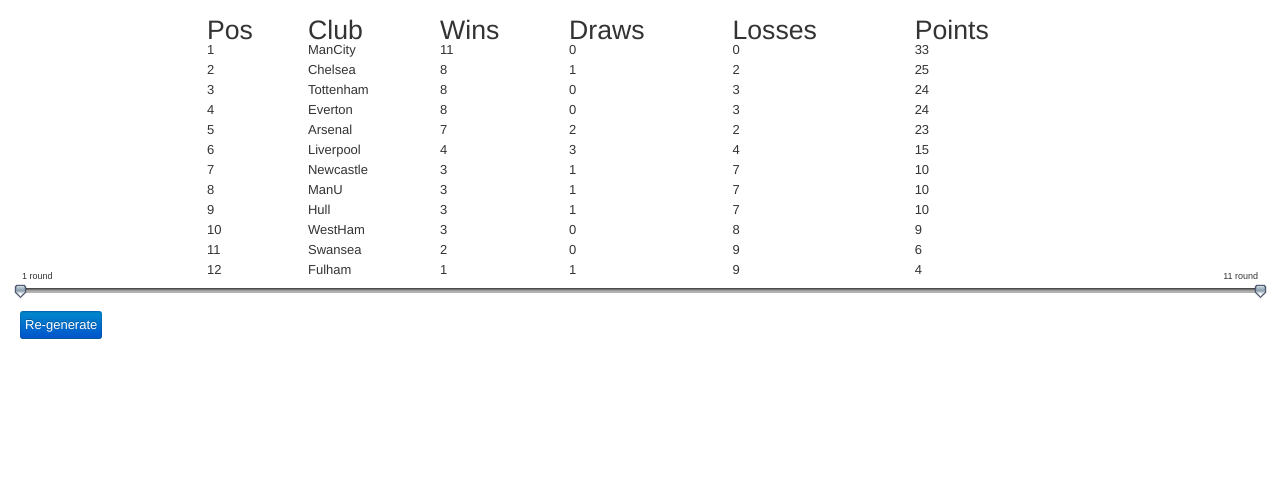
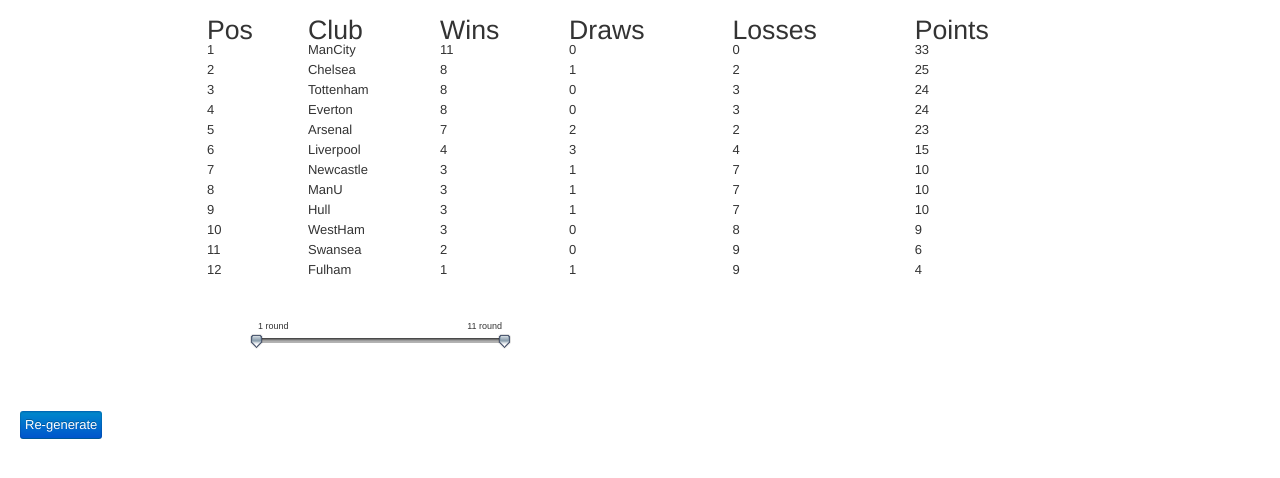
Before and after one commit to rossVo/Mng, a plain HTML site: page index.html in a window 1280 px wide. Drawn offline with Linux system fonts and the light colour scheme; some packages are replaced by stand-ins of ours; files that its build step writes are made by us from their sources.

Commit message:
separated dataUtils and added tests for some functions

```diff
--- a/css/app.css
+++ b/css/app.css
@@ -15,3 +15,10 @@ table#table1 {
     margin-left:15%;
     margin-right:15%;
   }
+
+.sliders {
+	width: 20%;
+	margin-left:15%;
+	padding: 50px;
+
+}
--- a/index.html
+++ b/index.html
@@ -29,8 +29,10 @@
 
 </table>
 
-<input ng-model="value"  type="text" id="mySlider1" slider options="options" /><br>
-
+<div class="sliders">
+<input ng-model="value"  type="text" id="mySlider1" slider options="options" />
+</div>
+<br />
 <input class="btn-primary" ng-click="regen()" type="submit" value="Re-generate">
 
 
--- a/js/controllers.js
+++ b/js/controllers.js
@@ -14,6 +14,7 @@ angular.module('eplApp',['dataGenerators', 'ngSlider'])
         from: 1,
         to: 11,
         step: 1,
+        smooth: false,
         dimension: " round"
       };
 
--- a/js/services.js
+++ b/js/services.js
@@ -1,7 +1,30 @@
 'use strict';
 
 angular.module('dataGenerators', [])
-    .service('dataGen', function () {
+	 .service('dataUtils', function () {
+
+	 this.roll = function (teamIndex) {
+        		var mod;
+        		if (teamIndex > 8) mod = 8;	// cap it at 8 modifier so that all teams would have a chance of win
+        		else mod = teamIndex;
+        		return Math.floor((Math.random()*10)) - mod;
+        }
+
+    this.rollForResult = function (teamIndex1, teamIndex2) {	// executed in makeRound to decide the winner based on team's index
+
+        			//var result = {};
+        			var roll1 = this.roll(teamIndex1);
+        			var roll2 = this.roll(teamIndex2);
+
+        			if (roll1 === roll2) return { result1: "drawnteam1", result2: "drawnteam2" };
+        			else if (roll1 > roll2) return { result1: "winteam", result2: "lossteam" };
+        			else if (roll1 < roll2) return { result1: "lossteam", result2: "winteam" };
+        	}
+
+
+	 })
+
+    .service('dataGen', function (dataUtils) {
     this.createTable = function (rounds, startRound, endRound) { // rounds  for data in the compatible format, start round and end round for culling purposes
         var cRound = {}; // current round, current game. Variables reserved for clarity
         var cGame = {};
@@ -58,6 +81,8 @@ angular.module('dataGenerators', [])
         return acTeamsArray;
 
     }
+
+
     this.generateRounds = function (teamsArray) {
 
 
@@ -68,31 +93,31 @@ angular.module('dataGenerators', [])
 
             return slots;
         }
-
+        /*
         function roll (teamIndex) {
         		var mod;
         		if (teamIndex > 8) mod = 8;	// cap it at 8 modifier so that all teams would have a chance of win
         		else mod = teamIndex;
         		return Math.floor((Math.random()*10)) - mod;
-        }
-
+        }*/
+        /*
         function rollForResult (teamIndex1, teamIndex2) {	// executed in makeRound to decide the winner based on team's index
 
         			//var result = {};
-        			var roll1 = roll(teamIndex1);
-        			var roll2 = roll(teamIndex2);
+        			var roll1 = dataUtils.roll(teamIndex1);
+        			var roll2 = dataUtils.roll(teamIndex2);
 
         			if (roll1 === roll2) return { result1: "drawnteam1", result2: "drawnteam2" };
         			else if (roll1 > roll2) return { result1: "winteam", result2: "lossteam" };
         			else if (roll1 < roll2) return { result1: "lossteam", result2: "winteam" };
-        	}
+        	}*/
 
         function makeRound(tArray, slots) {	// tArray - array of all teams, slots - round robin wheel array
 
             var round = [];
             round[0] = {};
 
-            var rl = rollForResult(0, slots[0]);
+            var rl = dataUtils.rollForResult(0, slots[0]);
             round[0][rl.result1] = tArray[0]; //team1
             round[0][rl.result2] = tArray[slots[0]]; // team1 always plays against slot 0
 
@@ -101,7 +126,7 @@ angular.module('dataGenerators', [])
             for (var slotIndex = 1; slotIndex < tArray.length / 2; slotIndex++) {
 					 var teamIndex1 = slots[slotIndex];
 					 var teamIndex2 = slots[slots.length - pcounter];
-					 var roll = rollForResult( teamIndex1, teamIndex2);
+					 var roll = dataUtils.rollForResult( teamIndex1, teamIndex2);
 
                 round[gameIndex] = {};
                 round[gameIndex][roll.result1] = tArray[teamIndex1];
```
Also changed, not shown: test/unit/controllersSpec.js (+63 -2 lines).
